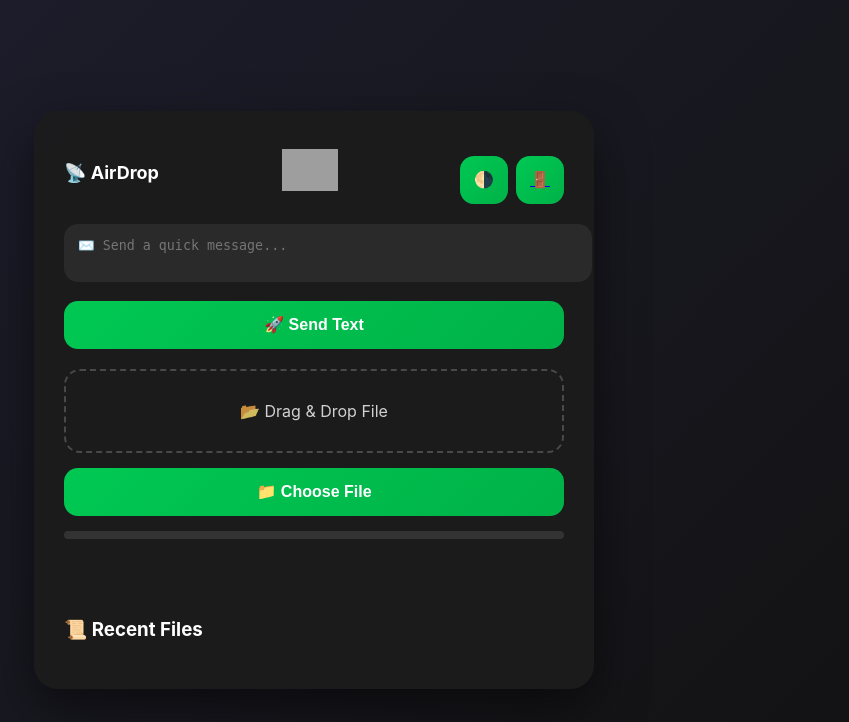
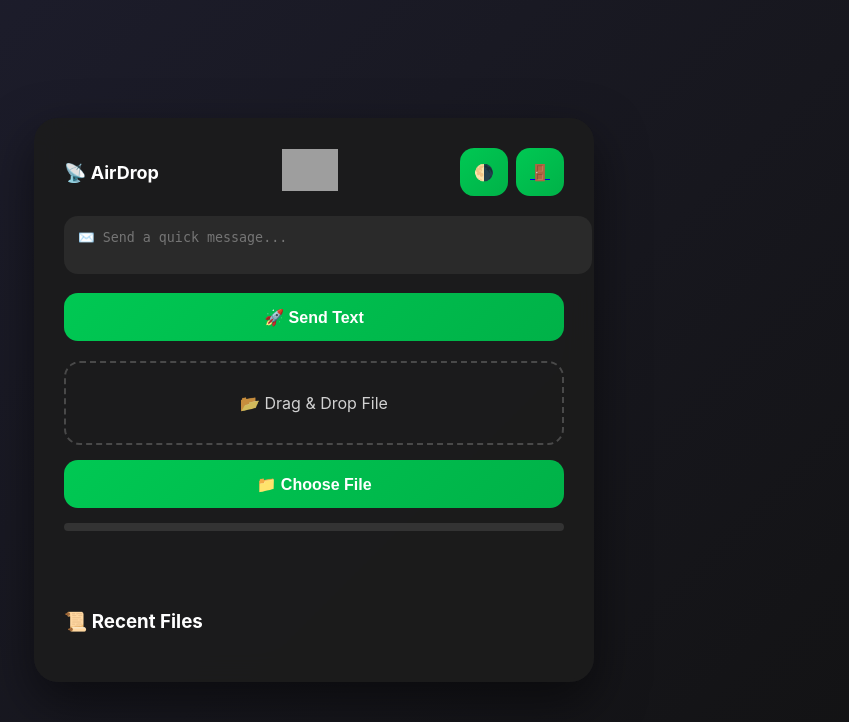
Before and after one commit to Snipguy/AirDrop, a Flask app: page /send in a window 1280 px wide. Shown: the top 722 px of the page, without its empty margins (326-1175 px from the left). Run offline with Flask 3, Linux system fonts and the light colour scheme; the visitor is signed in with stand-in values (Sample User, id 1); parts of the project's set-up code (start-up, migrations or seed data) failed here and were passed over; some libraries are stand-ins or nearby versions; grey boxes are pictures that could not be loaded.

Commit message:
made fixes to the UI

```diff
--- a/static/style.css
+++ b/static/style.css
@@ -279,7 +279,6 @@ h1 {
 }
 
 .subtle-don img {
-    width: 70%;
     max-height: 45px;
     object-fit: contain;
     opacity: 0.85;
--- a/templates/login.html
+++ b/templates/login.html
@@ -5,7 +5,7 @@
     <div class="card">
         <h1>🔐 Unlock PC</h1>
         <form method="POST">
-            <input type="password" name="password" placeholder="Enter PIN" autofocus>
+            <input type="password" name="password" placeholder="Enter PIN" autofocus style="margin-bottom: 15px;">
             <button type="submit">Unlock</button>
         </form>
         <div class="hint">Scan QR from PC screen for instant login</div>
--- a/templates/send.html
+++ b/templates/send.html
@@ -15,9 +15,9 @@
         </div>
 
         <div class="actions">
-            <button class="icon-btn" onclick="toggleTheme()">🌗</button>
+            <button class="icon-btn" onclick="toggleTheme()" style="margin-top: 0px;">🌗</button>
             <a href="{{ url_for('logout') }}">
-                <button class="icon-btn logout">🚪</button>
+                <button class="icon-btn logout" style="margin-top: 0px;">🚪</button>
             </a>
         </div>
     </div>
```
